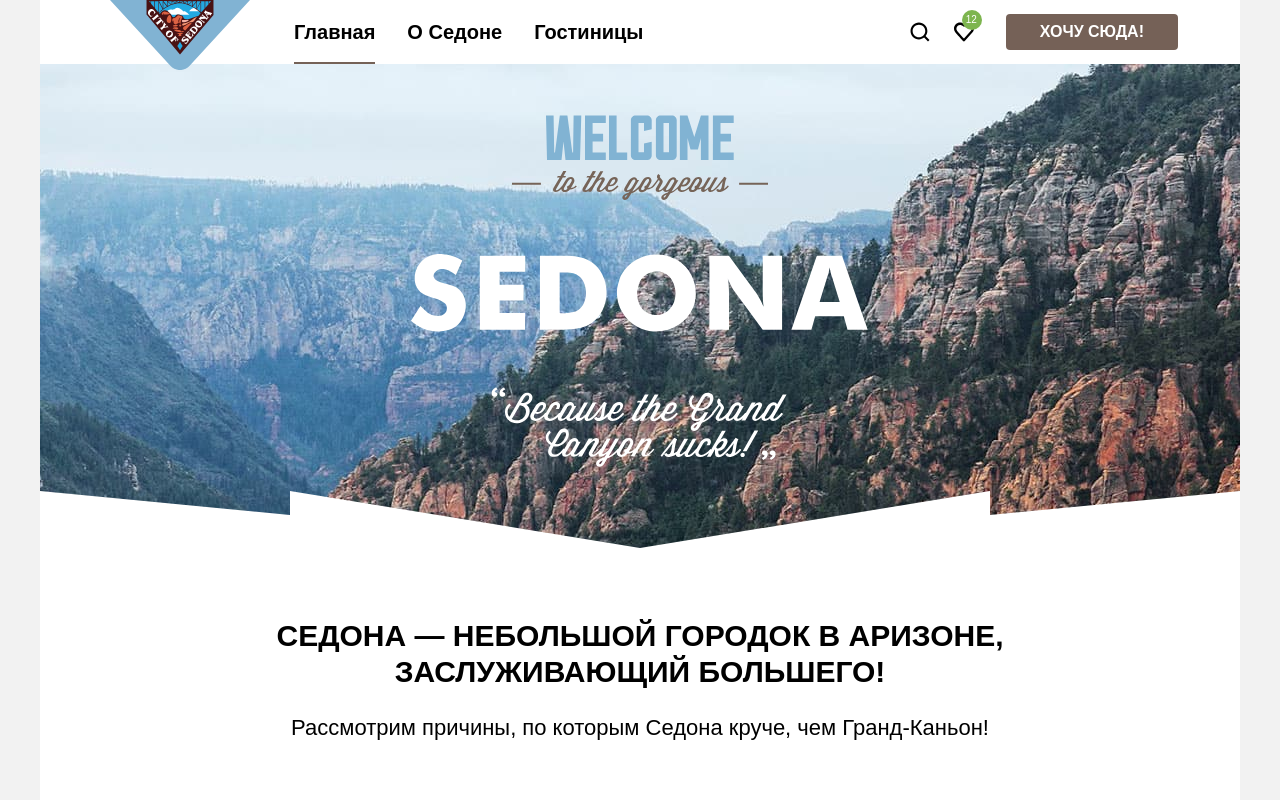
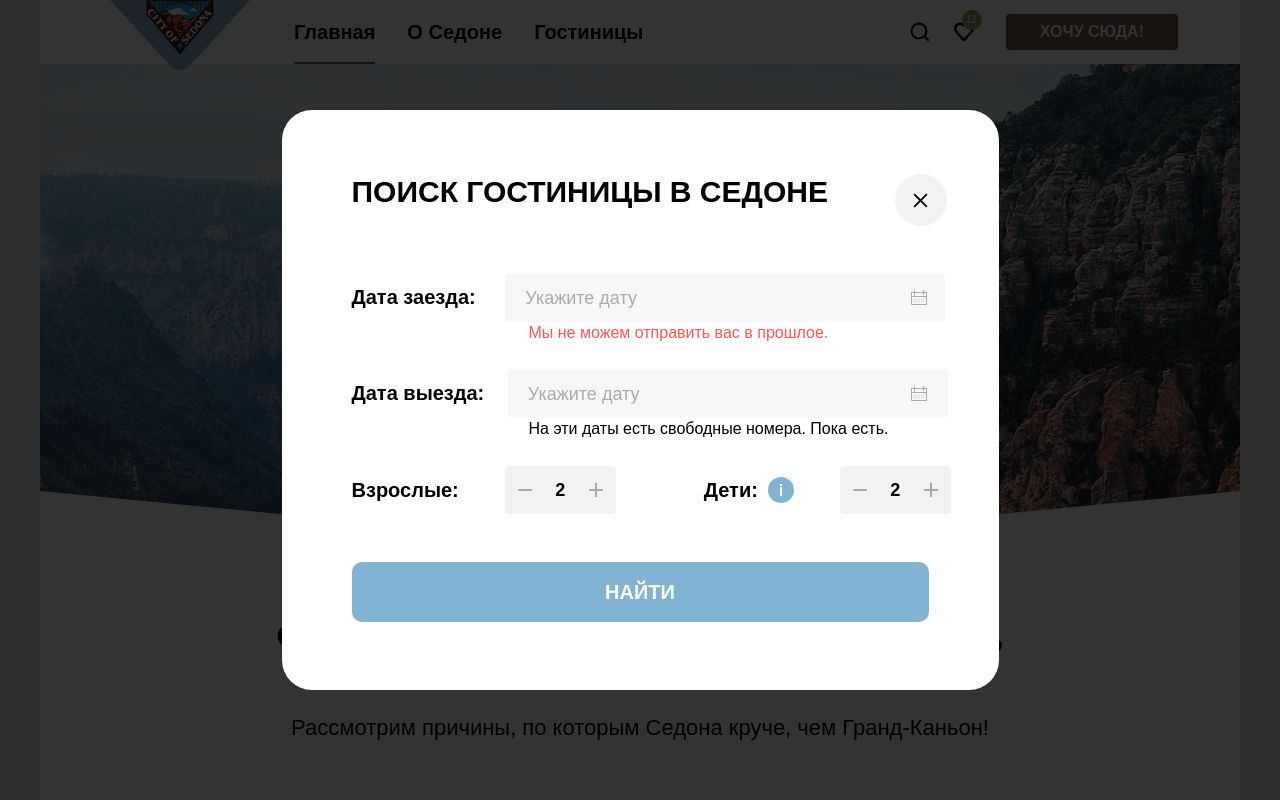
Before and after one commit to htmlacademy-htmlcss/1875511-sedona-36, a plain HTML site: page index.html in a window 1280 px wide. Shown: the top 800 px of the page. Drawn offline with Linux system fonts and the light colour scheme.

Commit message:
Поправил замечания

```diff
--- a/index.html
+++ b/index.html
@@ -32,7 +32,7 @@
             </div>
           </li>
           <li class="navigation-item">
-           <a class="navigation-link button navigation-button" href="#">Хочу сюда!</a>
+           <a class="navigation-link button navigation-button" href="#">Хочу сюда!<span class="visually-hidden">Забронировать</span></a>
           </li>
         </ul>
        </nav>
@@ -110,8 +110,9 @@
       <section class="subscription subscription-main">
         <h2 class="subscription-title">Подпишитесь на рассылку</h2>
         <p class="subscription-text">Только полезная информация и никакого спама, честное бойскаутское!</p>
-        <form class="subscription-form">
-          <input type="email" name="email" placeholder="Ваш e-mail">
+        <form class="subscription-form" action="https://echo.htmlacademy.ru">
+          <label class="visually-hidden" for="email-input">Ваш e-mail</label>
+          <input type="email" name="email" placeholder="Ваш e-mail" id="email-input">
           <button class="button" type="submit">ПОДПИСАТЬСЯ</button>
         </form>
       </section>
@@ -168,6 +169,7 @@
           <path d="M98.2 18.2564C96.6 18.2564 95.3 19.0564 94.6 20.2564H94.5C93.9 19.0564 92.7 18.2564 91.1 18.2564C89.7 18.2564 88.6 18.9564 88 20.0564V18.5564H86.1V29.1564H88.1V23.7564C88.1 21.7564 89.1 20.3564 90.7 20.2564C92.2 20.2564 93.1 21.2564 93.1 22.8564V29.1564H95.1V23.5564C95.1 21.1564 96.5 20.2564 97.7 20.2564C99.2 20.2564 100.1 21.2564 100.1 22.8564V29.1564H102.1V22.6564C102.2 20.0564 100.7 18.2564 98.2 18.2564Z" fill="currentColor"/>
           <path d="M109.4 27.3564L105.8 18.4564H103.6L108.4 30.0564C108.1 30.9564 107.7 31.2564 106.7 31.2564H104.2V33.2564H106.7C108.5 33.2564 109.5 32.4564 110.2 30.6564L114.9 18.4564H112.8L109.4 27.3564Z" fill="currentColor"/>
           </svg>
+          <span class="visually-hidden">Сайт академии</span>
           </a>
         </div>
       </section>
@@ -175,32 +177,31 @@
 
     <div class="modal-container">
       <div class="modal modal-auth">
-        <button class="modal-close-button">
+        <button class="modal-close-button" type="button">
           <span class="visually-hidden">Закрыть</span>
         </button>
         <section class="modal-content">
           <h2 class="modal-title">Поиск гостиницы в Седоне</h2>
-          <form class="modal-form">
+          <form class="modal-form" action="https://echo.htmlacademy.ru">
             <fieldset class="modal-fieldset">
               <label class="arrival-date-label">
                 <span class="arrival-date">Дата заезда:</span>
                 <input class="arrival-date-input" type="text" name="arrival-date" placeholder="Укажите дату">
+                <span class="arrival-date-text">Мы не можем отправить вас в прошлое.</span>
               </label>
-              <span class="arrival-date-text">Мы не можем отправить вас в прошлое.</span>
               <label class="departure-date-label">
                 <span class="departure-date">Дата выезда:</span>
                 <input class="departure-date-input" type="text" name="departure-date" placeholder="Укажите дату">
+                <span class="departure-date-text">На эти даты есть свободные номера. Пока есть.</span>
               </label>
-              <span class="departure-date-text">На эти даты есть свободные номера. Пока есть.</span>
             </fieldset>
             <fieldset class="modal-people-counter">
-              <label class="adult-label">
+              <label class="adult-label" for="adult-number"></label>
                 <span class="adult">Взрослые:</span>
-                <button class="minus-button"><span class="minus-icon"></span></button>
-                <input class="counter-input" type="number" name="adult-number" value="2">
-                <button class="plus-button"><span class="plus-icon"></span></button>
-              </label>
-              <label class="children-label">
+                <button class="minus-button" type="button"><span class="visually-hidden">Минус</span></button>
+                <input class="counter-input" type="number" name="adult-number" value="2" id="adult-number">
+                <button class="plus-button" type="button"><span class="visually-hidden">Плюс</span></button>
+              <label class="children-label" for="children-number"></label>
                 <span class="children">Дети:</span>
                 <span class="tooltip">
                   <button class="tooltip-toggle" type="button" aria-labelledby="tooltip-number-of-children">
@@ -210,17 +211,14 @@
                   </button>
                   <span class="tooltip-text" role="tooltip" id="tooltip-number-of-children">Укажите количество детей, которые будут с вами, возраст которых от 6 до 18 лет. Дети<br> до 6 лет размещаются<br> бесплатно.</span>
                 </span>
-                <span class="children-information"></span>
-                <button class="minus-button"><span class="minus-icon"></span></button>
-                <input class="counter-input" type="number" name="children-number" value="2">
-                <button class="plus-button"><span class="plus-icon"></span></button>
-              </label>
+                <button class="minus-button" type="button"><span class="visually-hidden">Минус</span></button>
+                <input class="counter-input" type="number" name="children-number" value="2" id="children-number">
+                <button class="plus-button" type="button"><span class="visually-hidden">Плюс</span></button>
             </fieldset>
-            <button class="modal-find-button">Найти</button>
+            <button class="modal-find-button" type="button">Найти</button>
           </form>
         </section>
       </div>
     </div>
-
   </body>
 </html>
--- a/styles/styles.css
+++ b/styles/styles.css
@@ -317,7 +317,7 @@ body {
 	position: 	relative;
 }
 .advantages-item {
-	width: 400px;
+	min-width: 400px;
 }
 
 .advantages-item-img {
@@ -1559,7 +1559,7 @@ body {
 	height: 100%;
 	background-color: rgba(0, 0, 0, 0.8);
 	z-index: 1;
-	display: none;
+
 }
 
 .modal {
@@ -1593,27 +1593,21 @@ body {
 	font-size: 20px;
 	line-height: 24px;
 	font-weight: 700;
-	margin-bottom: 4px;
-	text-transform: capitalize;
-}
-
-.departure-date-label {
-	margin-top: 24px;
-}
+	margin-bottom: 48px;
+}
+
 
 .arrival-date-text,
 .departure-date-text {
+	position: absolute;
+	left: 177px;
+	top: 48px;
 	font-size: 16px;
 	line-height: 21px;
 	font-weight: 400;
 
-	margin-left: 157px;
-	padding-left: 20px;
-}
-
-.departure-date-text {
-	margin-bottom: 23px;
-}
+}
+
 
 .arrival-date-text {
 	color: #FF5757;
@@ -1747,15 +1741,51 @@ body {
 	opacity: 0.3;
 }
 
-.minus-icon:hover,
-.plus-icon:hover {
+.minus-button:after {
+	content: '';
+	position: absolute;
+	top: 23px;
+	left: 13px;
+	display: block;
+	width: 14px;
+	height: 2px;
+	margin: 0;
+	background-image: url("../images/vector/minus.svg");
+	background-repeat: no-repeat;
+	background-position: center;
+	border-radius: 4px 0 0 4px;
+	opacity: 0.3;
+}
+
+.plus-button:after {
+	content: '';
+	position: absolute;
+	top: 17px;
+	left: 13px;
+	display: block;
+	width: 14px;
+	height: 14px;
+	background-image: url("../images/vector/plus.svg");
+	background-repeat: no-repeat;
+	background-position: center;
+	border-radius: 0 4px 4px 0;
+	opacity: 0.3;
+}
+
+
+
+.minus-button:hover::after,
+.plus-button:hover::after {
 	opacity: 1;
 }
 
-.minus-icon:active,
-.plus-icon:active {
-	opacity: 0.1;
-}
+
+.minus-button:active::after,
+.plus-button:active::after {
+	opacity: 0.3;
+}
+
+
 
 .counter-input {
 	font-size: 18px;
@@ -1817,6 +1847,7 @@ body {
 	padding: 0;
 	border: none;
 	border-radius: 10px;
+	text-transform: uppercase;
 
 	background: #83B3D3;
 	color: #ffffff;
@@ -1853,6 +1884,8 @@ body {
 }
 
 .tooltip-toggle {
+	width: 26px;
+	height: 26px;
 	border: none;
 	background-color: transparent;
 	padding: 0;
```
Also changed, not shown: catalog.html (+12 -10 lines).
